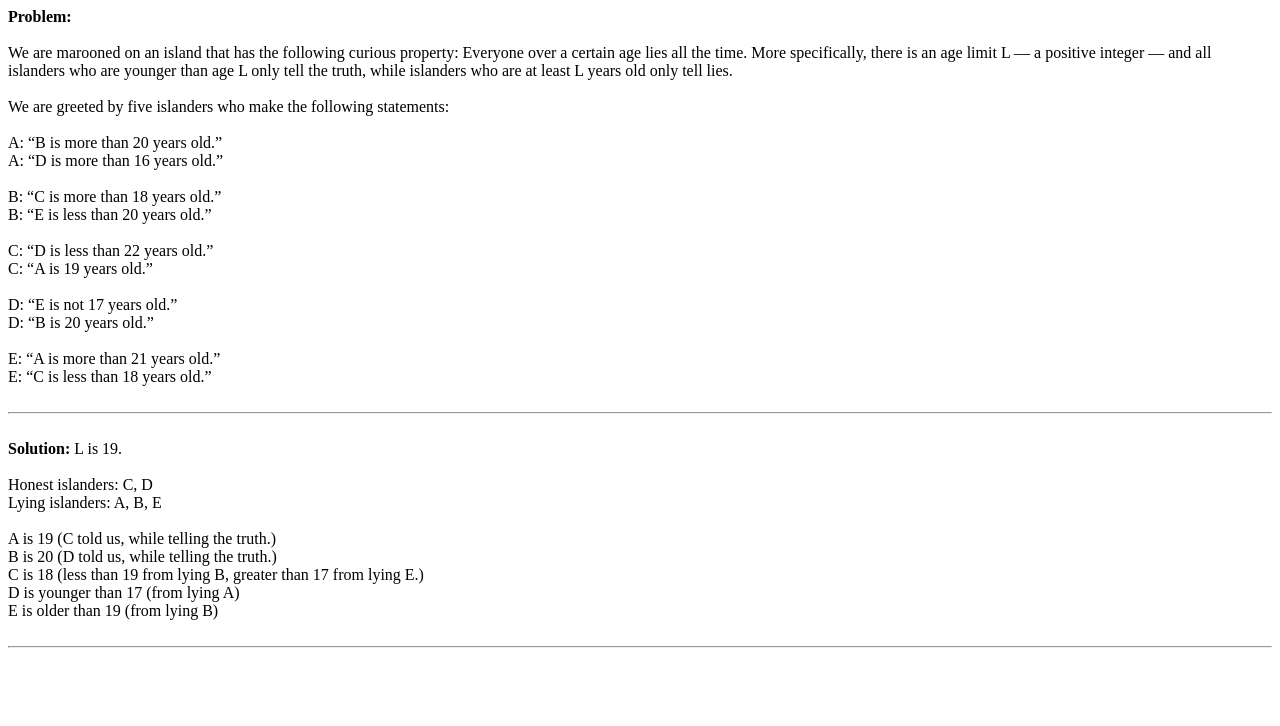
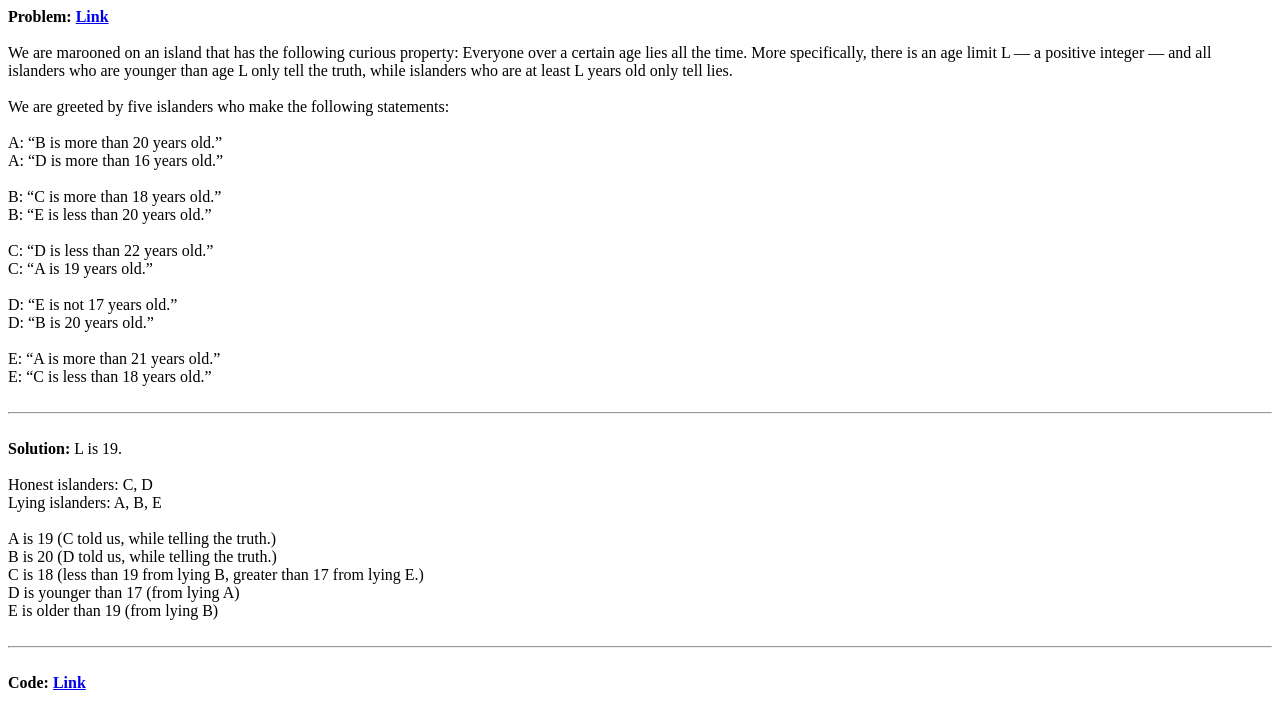
Before and after one commit to jayharr-is/538-riddler-express, a plain HTML site: page index.html in a window 1280 px wide. Drawn offline with Linux system fonts and the light colour scheme.

Commit message:
Update index.html

```diff
--- a/index.html
+++ b/index.html
@@ -4,7 +4,7 @@
 <body>
 
 <div>
-	<b>Problem:</b><br/><br/>
+	<b>Problem: <a href="https://fivethirtyeight.com/features/dont-trust-anyone-older-than-l/">Link</a></b><br/><br/>
 	We are marooned on an island that has the following curious property: Everyone over a certain age lies all the time. More specifically, there is an age limit L — a positive integer — and all islanders who are younger than age L only tell the truth, while islanders who are at least L years old only tell lies.<br/><br/>
 
 
@@ -38,6 +38,7 @@ D is younger than 17 (from lying A)<br/>
 E is older than 19 (from lying B)<br/><br/>
 </div>
 <hr/><br/>
+	<b>Code: <a href="https://raw.githubusercontent.com/jayharr-is/538-riddler-express/master/logic.js">Link</a></b><br/><br/><br/><br/>
 	<script src="./logic.js">
 	</script>
 </body>
```
